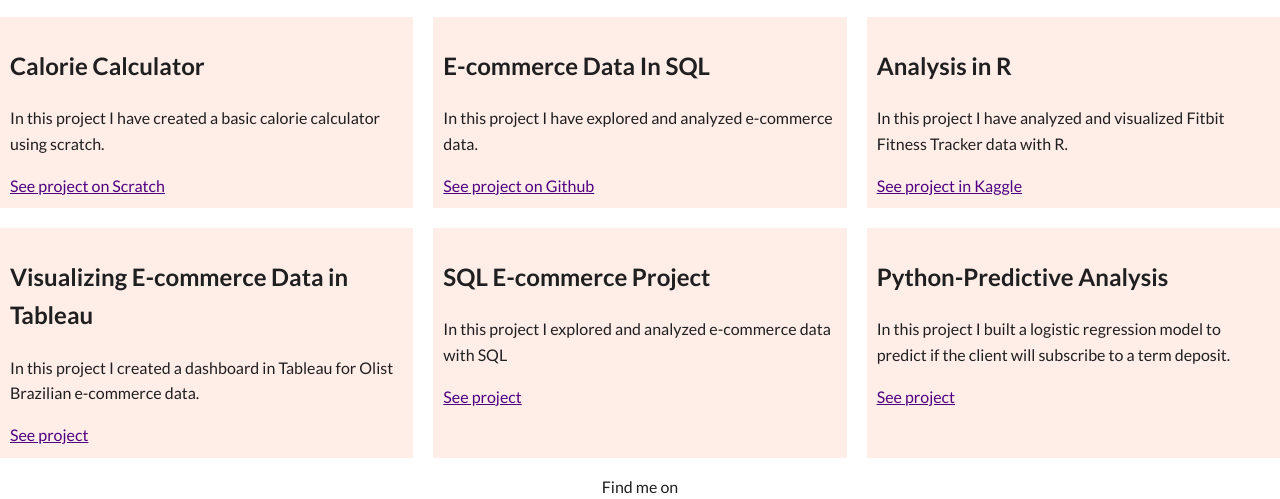
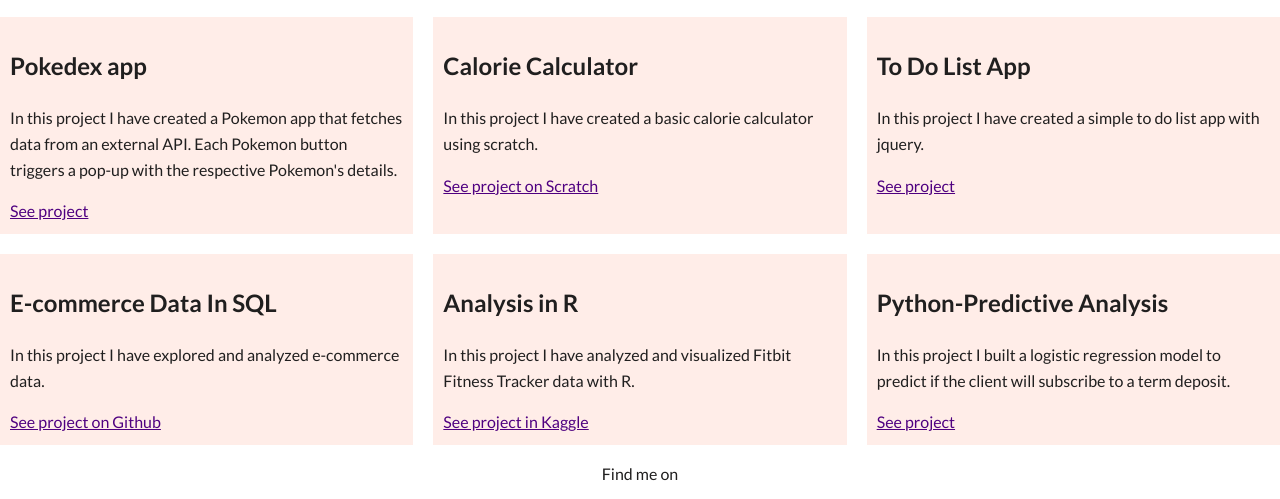
Before and after one commit to Sogolsa/Portfolio-website, a plain HTML site: page work.html in a window 1280 px wide. Shown: the part 181-680 px from the top of the page. Drawn offline with nearby package versions, Linux system fonts and the light colour scheme.

Commit message:
Updated the projects on work page

```diff
--- a/work.html
+++ b/work.html
@@ -45,11 +45,26 @@
 
     <section class="grid">
         <div class="grid__item">
+            <h2>Pokedex app</h2>
+            <p>
+                In this project I have created a Pokemon app that fetches data from an external API. Each Pokemon button
+                triggers a pop-up with the respective Pokemon's details.
+            </p>
+            <a href="https://sogolsa.github.io/js-app1-pokedex/" target="_blank">See project</a>
+        </div>
+        <div class="grid__item">
             <h2>Calorie Calculator</h2>
             <p>
                 In this project I have created a basic calorie calculator using scratch.
             </p>
             <a href="https://scratch.mit.edu/projects/868020716/" target="_blank">See project on Scratch</a>
+        </div>
+        <div class="grid__item">
+            <h2>To Do List App</h2>
+            <p>
+                In this project I have created a simple to do list app with jquery.
+            </p>
+            <a href="https://sogolsa.github.io/t9-to-do-list-app/" target="_blank">See project</a>
         </div>
         <div class="grid__item">
             <h2>E-commerce Data In SQL</h2>
@@ -68,25 +83,14 @@
                 Kaggle</a>
         </div>
         <div class="grid__item">
-            <h2>Visualizing E-commerce Data in Tableau</h2>
-            <p>
-                In this project I created a dashboard in Tableau for Olist Brazilian e-commerce data.
-            </p>
-            <a href="https://public.tableau.com/app/profile/sogol7781/viz/OlistBrazilianE-commerceDashboard/Dashboard2?publish=yes">See project</a>
-        </div>
-        <div class="grid__item">
-            <h2>SQL E-commerce Project</h2>
-            <p>
-                In this project I explored and analyzed e-commerce data with SQL
-            </p>
-            <a href="https://github.com/Sogolsa/Projects/blob/main/E-commerce.sql">See project</a>
-        </div>
-        <div class="grid__item">
             <h2>Python-Predictive Analysis</h2>
             <p>
-                In this project I built a logistic regression model to predict if the client will subscribe to a term deposit.
+                In this project I built a logistic regression model to predict if the client will subscribe to a term
+                deposit.
             </p>
-            <a href="https://github.com/Sogolsa/Projects/blob/main/Marketing-Predictive-Analysis-LogisticRegression.ipynb">See project</a>
+            <a
+                href="https://github.com/Sogolsa/Projects/blob/main/Marketing-Predictive-Analysis-LogisticRegression.ipynb">See
+                project</a>
         </div>
 
     </section>
```
